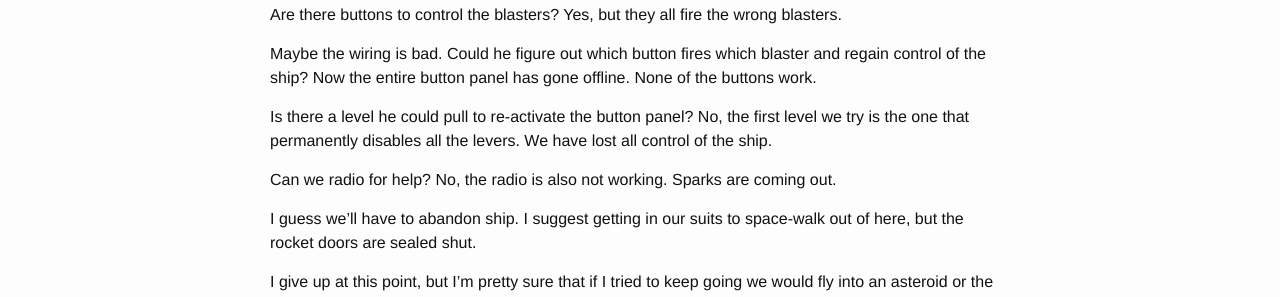
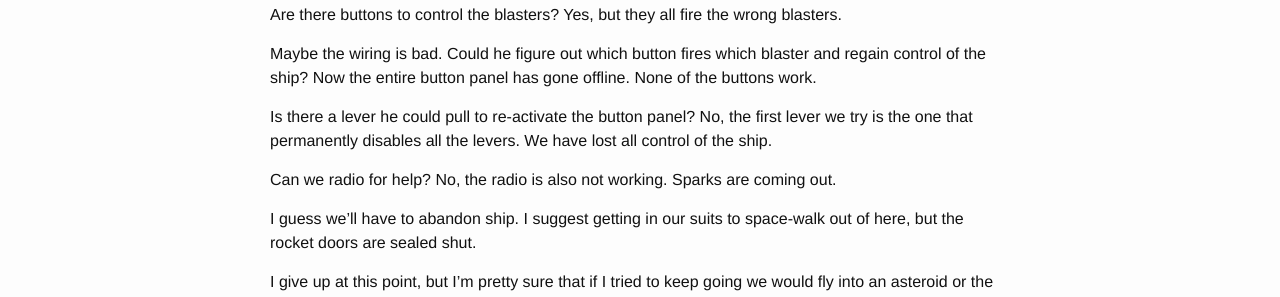
Before and after one commit to waisbrot/kidsay, a Jekyll site: the page built from _posts/2016-01-26-The-failing-rocket-game.md, in a window 1280 px wide. Shown: the part 316-613 px from the top of the page. Built offline with Jekyll 4.4.1, drawn with Linux system fonts in a browser that asks for light colours.

Commit message:
spelling correction

```diff
--- a/_posts/2016-01-26-The-failing-rocket-game.md
+++ b/_posts/2016-01-26-The-failing-rocket-game.md
@@ -15,7 +15,7 @@ Are there buttons to control the blasters? Yes, but they all fire the wrong blas
 
 Maybe the wiring is bad. Could he figure out which button fires which blaster and regain control of the ship? Now the entire button panel has gone offline. None of the buttons work.
 
-Is there a level he could pull to re-activate the button panel? No, the first level we try is the one that permanently disables all the levers. We have lost all control of the ship.
+Is there a lever he could pull to re-activate the button panel? No, the first lever we try is the one that permanently disables all the levers. We have lost all control of the ship.
 
 Can we radio for help? No, the radio is also not working. Sparks are coming out.
 
```
